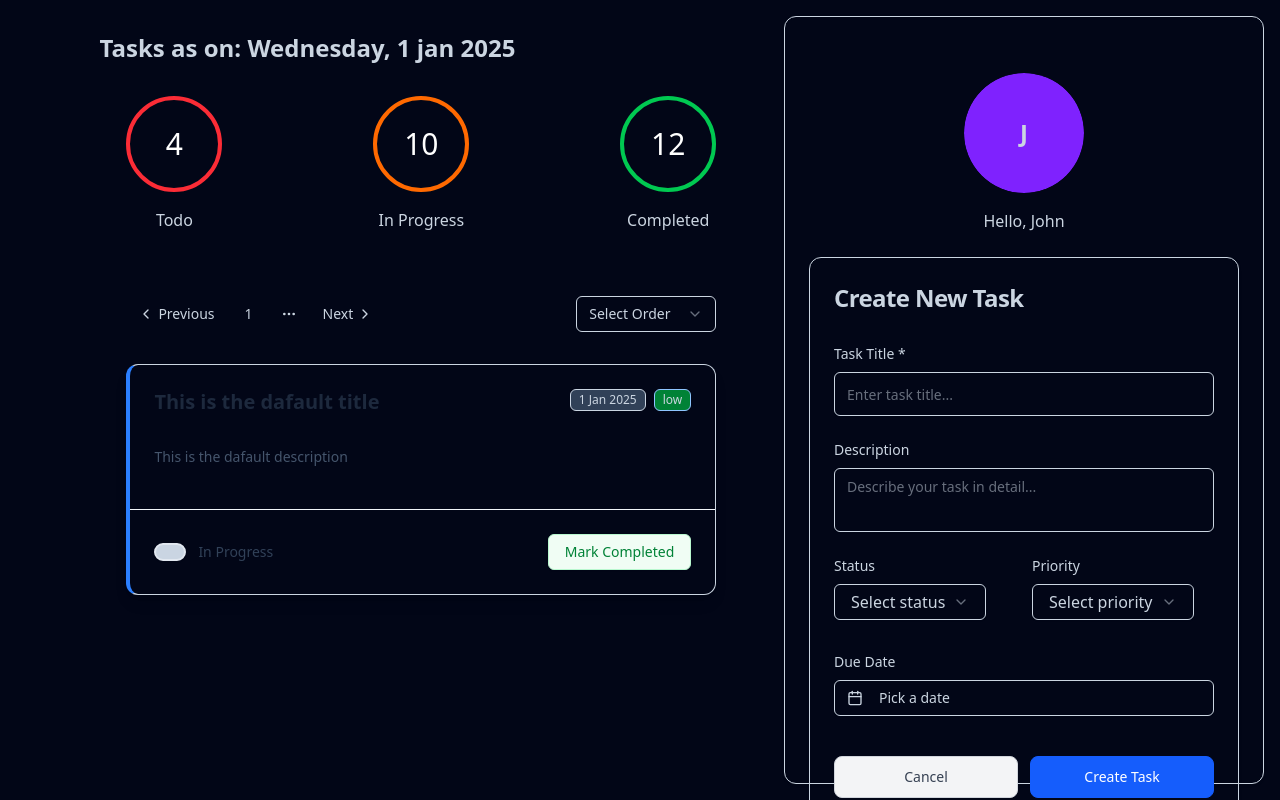
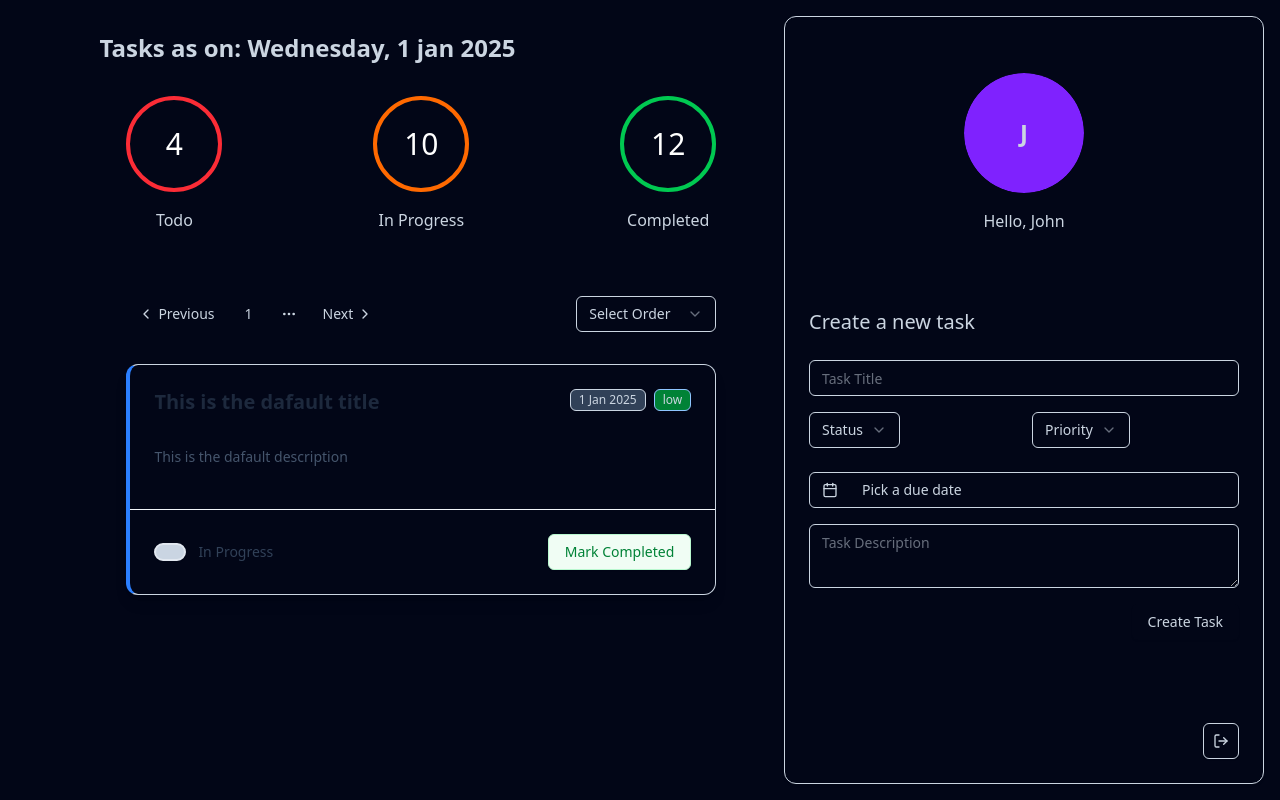
Before and after one commit to kushcapital/fullstack-React, a React (Vite) app: page /tasks in a window 1280 px wide. Built offline with nearby package versions, Linux system fonts and the light colour scheme.

Commit message:
Updated the create Task form as per the instruction and linked with schema

```diff
--- a/src/components/createTaskForm/createTaskForm.jsx
+++ b/src/components/createTaskForm/createTaskForm.jsx
@@ -1,113 +1,197 @@
+import {
+  Form,
+  FormControl,
+  FormField,
+  FormItem,
+  FormMessage,
+} from "@/components/ui/form";
+import {
+  Popover,
+  PopoverContent,
+  PopoverTrigger,
+} from "@/components/ui/popover";
 import {
   Select,
   SelectContent,
   SelectGroup,
   SelectItem,
+  SelectLabel,
   SelectTrigger,
   SelectValue,
 } from "@/components/ui/select";
-import { Input } from "../ui/input.jsx";
-import { Textarea } from "../ui/textarea.jsx";
-import { Card, CardHeader, CardContent } from "../ui/card.jsx";
-import { Label } from "../ui/label.jsx";
-import { DatePickerForm } from "./datePicker.jsx";
+
+import { Button } from "@/components/ui/button";
+import { Calendar } from "@/components/ui/calendar";
+import { Calendar as CalendarIcon } from "lucide-react";
+import { CreateTaskSchema } from "@/schema/createTask.schema.js";
+import { Input } from "@/components/ui/input";
+import { Textarea } from "@/components/ui/textarea";
+import { cn } from "@/lib/utils";
+/* Datepicker imports */
+import { format } from "date-fns";
+import { useForm } from "react-hook-form";
+import { useState } from "react";
+import { zodResolver } from "@hookform/resolvers/zod";
 
 export function CreateTaskForm() {
+  const [date, setDate] = useState();
+
+  // 1. Define your form.
+  const form = useForm({
+    resolver: zodResolver(CreateTaskSchema),
+  });
+
+  /** Function to handle what will happen when the form is submitted */
+  function onSubmit(values) {
+    console.log(values);
+
+    let dueDate = JSON.stringify(values.dueDate);
+    console.log(dueDate);
+  }
   return (
-    <Card className="w-full max-w-2xl mx-auto">
-      <CardHeader>
-        <h2 className="text-2xl font-bold tracking-tight">Create New Task</h2>
-      </CardHeader>
-      <CardContent>
-        <form className="space-y-6">
-          <div className="space-y-2">
-            <Label htmlFor="title" className="text-sm font-medium">
-              Task Title *
-            </Label>
-            <Input
-              id="title"
-              type="text"
-              placeholder="Enter task title..."
-              className="h-11"
-              required
+    <div>
+      <h2 className="text-xl mb-4">Create a new task</h2>
+      <Form {...form}>
+        <form onSubmit={form.handleSubmit(onSubmit)}>
+          <div className="py-2">
+            <FormField
+              control={form.control}
+              name="title"
+              render={({ field }) => (
+                <FormItem>
+                  <FormControl>
+                    <Input placeholder="Task Title" {...field} />
+                  </FormControl>
+                  <FormMessage />
+                </FormItem>
+              )}
             />
           </div>
-
-          <div className="space-y-2">
-            <Label htmlFor="description" className="text-sm font-medium">
-              Description
-            </Label>
-            <Textarea
-              id="description"
-              placeholder="Describe your task in detail..."
-              rows={4}
-              className="resize-none"
-            />
-          </div>
-
-          <div className="grid grid-cols-1 md:grid-cols-2 gap-4">
-            <div className="space-y-2">
-              <Label className="text-sm font-medium">Status</Label>
-              <Select>
-                <SelectTrigger className="h-14 px-4 text-base">
-                  <SelectValue placeholder="Select status" />
+          <div className="flex flex-row justify-between py-2">
+            <div className="w-full mr-2">
+              <FormField
+                control={form.control}
+                name="status"
+                render={({ field }) => (
+                  <FormItem>
+                    <Select
+                      onValueChange={field.onChange}
+                      defaultValue={field.value}
+                    >
+                      <FormControl>
+                        <SelectTrigger>
+                          <SelectValue placeholder="Status" />
                         </SelectTrigger>
+                      </FormControl>
                       <SelectContent>
                         <SelectGroup>
-                    <SelectItem value="todo" className="text-base py-3">
-                      📋 To Do
-                    </SelectItem>
-                    <SelectItem value="inProgress" className="text-base py-3">
-                      ⚡ In Progress
+                          <SelectItem value="todo">Todo</SelectItem>
+                          <SelectItem value="inProgress">
+                            In Progress
                           </SelectItem>
                         </SelectGroup>
                       </SelectContent>
                     </Select>
+                    <FormMessage />
+                  </FormItem>
+                )}
+              />
             </div>
 
-            <div className="space-y-2">
-              <Label className="text-sm font-medium">Priority</Label>
-              <Select>
-                <SelectTrigger className="h-14 px-4 text-base">
-                  <SelectValue placeholder="Select priority" />
+            <div className="w-full ml-2">
+              <FormField
+                control={form.control}
+                name="priority"
+                render={({ field }) => (
+                  <FormItem>
+                    <Select
+                      onValueChange={field.onChange}
+                      defaultValue={field.value}
+                    >
+                      <FormControl>
+                        <SelectTrigger>
+                          <SelectValue placeholder="Priority" />
                         </SelectTrigger>
+                      </FormControl>
                       <SelectContent>
                         <SelectGroup>
-                    <SelectItem value="low" className="text-base py-3">
-                      🟢 Low
-                    </SelectItem>
-                    <SelectItem value="normal" className="text-base py-3">
-                      🟡 Normal
-                    </SelectItem>
-                    <SelectItem value="high" className="text-base py-3">
-                      🔴 High
-                    </SelectItem>
+                          <SelectItem value="low">Low</SelectItem>
+                          <SelectItem value="normal">Normal</SelectItem>
+                          <SelectItem value="high">High</SelectItem>
                         </SelectGroup>
                       </SelectContent>
                     </Select>
+                    <FormMessage />
+                  </FormItem>
+                )}
+              />
             </div>
           </div>
 
-          <div>
-            <DatePickerForm />
+          <div className="py-2">
+            <FormField
+              control={form.control}
+              name="dueDate"
+              render={({ field }) => (
+                <FormItem className="flex flex-col">
+                  <Popover>
+                    <PopoverTrigger asChild>
+                      <FormControl>
+                        <Button
+                          variant={"outline"}
+                          className={cn(
+                            "w-full justify-start text-left font-normal",
+                            !date && "text-muted-foreground"
+                          )}
+                        >
+                          <CalendarIcon className="mr-4" />
+                          {field.value ? (
+                            format(field.value, "PPP")
+                          ) : (
+                            <span>Pick a due date</span>
+                          )}
+                        </Button>
+                      </FormControl>
+                    </PopoverTrigger>
+                    <PopoverContent className="w-auto p-0" align="start">
+                      <Calendar
+                        mode="single"
+                        selected={field.value}
+                        onSelect={field.onChange}
+                        disabled={(date) =>
+                          date < new Date(new Date().setHours(0, 0, 0, 0))
+                        }
+                        initialFocus
+                      />
+                    </PopoverContent>
+                  </Popover>
+
+                  <FormMessage />
+                </FormItem>
+              )}
+            />
           </div>
 
-          <div className="flex gap-3 pt-4">
-            <button
-              type="button"
-              className="flex-1 px-4 py-2.5 text-sm font-medium text-gray-700 bg-gray-100 border border-gray-300 rounded-lg hover:bg-gray-200 focus:ring-2 focus:ring-gray-300 focus:outline-none transition-colors"
-            >
-              Cancel
-            </button>
-            <button
-              type="submit"
-              className="flex-1 px-4 py-2.5 text-sm font-medium text-white bg-blue-600 border border-blue-600 rounded-lg hover:bg-blue-700 focus:ring-2 focus:ring-blue-500 focus:outline-none transition-colors"
-            >
-              Create Task
-            </button>
+          <div className="py-2">
+            <FormField
+              control={form.control}
+              name="description"
+              render={({ field }) => (
+                <FormItem>
+                  <FormControl>
+                    <Textarea placeholder="Task Description" {...field} />
+                  </FormControl>
+                  <FormMessage />
+                </FormItem>
+              )}
+            />
+          </div>
+
+          <div className="py-2 flex justify-end">
+            <Button type = "submit">Create Task</Button>
           </div>
         </form>
-      </CardContent>
-    </Card>
+      </Form>
+    </div>
   );
 }
--- a/src/components/createTaskForm/datePicker.jsx
+++ /dev/null
@@ -1,65 +0,0 @@
-import * as React from "react";
-import { format } from "date-fns";
-import { CalendarIcon } from "lucide-react";
-
-import { cn } from "@/lib/utils";
-import { Button } from "@/components/ui/button";
-import { Calendar } from "@/components/ui/calendar";
-import { Input } from "@/components/ui/input";
-import { Label } from "@/components/ui/label";
-import {
-  Popover,
-  PopoverContent,
-  PopoverTrigger,
-} from "@/components/ui/popover";
-
-function formatDate(date) {
-  if (!date) {
-    return "";
-  }
-  return format(date, "PPP");
-}
-
-export function DatePickerForm() {
-  const [open, setOpen] = React.useState(false);
-  const [date, setDate] = React.useState();
-
-  return (
-    <div className="flex flex-col gap-2">
-      <Label htmlFor="date-picker" className="text-sm font-medium">
-        Due Date
-      </Label>
-      <div className="relative">
-        <Popover open={open} onOpenChange={setOpen}>
-          <PopoverTrigger asChild>
-            <Button
-              id="date-picker"
-              variant="outline"
-              className={cn(
-                "w-full justify-start text-left font-normal",
-                !date && "text-muted-foreground"
-              )}
-              onClick={() => setOpen(true)}
-            >
-              <CalendarIcon className="mr-2 h-4 w-4" />
-              {date ? formatDate(date) : <span>Pick a date</span>}
-            </Button>
-          </PopoverTrigger>
-          <PopoverContent className="w-auto p-0" align="start">
-            <Calendar
-              mode="single"
-              selected={date}
-              onSelect={(selectedDate) => {
-                setDate(selectedDate);
-                setOpen(false);
-              }}
-              disabled={(date) => date < new Date("1900-01-01")}
-              captionLayout="dropdown"
-              initialFocus
-            />
-          </PopoverContent>
-        </Popover>
-      </div>
-    </div>
-  );
-}
--- /dev/null
+++ b/src/schema/createTask.schema.js
@@ -0,0 +1,15 @@
+import { z } from "zod";
+
+export const CreateTaskSchema = z.object({
+  title: z.string().max(100, {
+    message: "The title must be most 100 characters long",
+  }),
+  dueDate: z.date({
+    required_error: "Task due date is required",
+  }),
+  description: z.string().max(500, {
+    message: "The description must be at most 500 characters long",
+  }),
+  status: z.enum(["todo", "inProgress", "completed"]),
+  priority: z.enum(["low", "normal", "high"]),
+});
```
Lines whose indentation alone changed are shown as unchanged.
